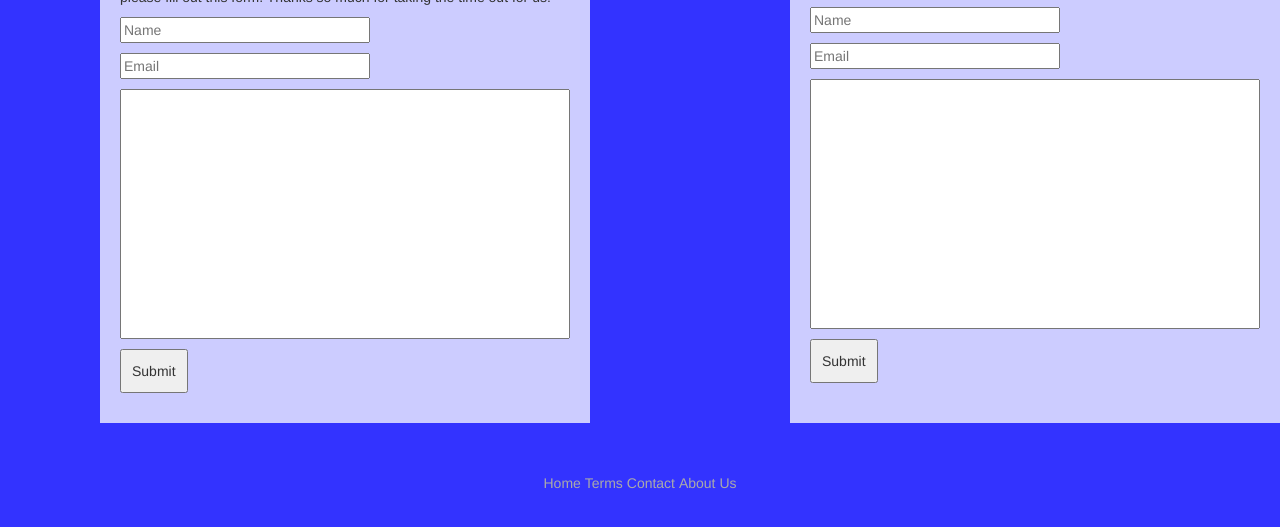
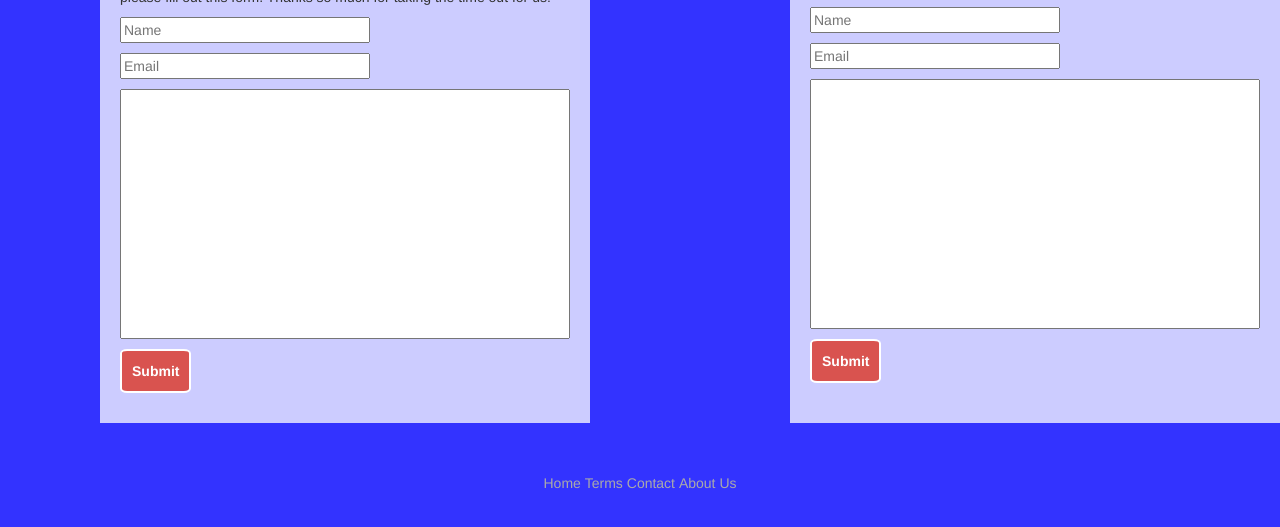
Before and after one commit to rachelwthomas/B-Team, a plain HTML site: page index.html in a window 1280 px wide. Shown: the part 273-800 px from the top of the page. Drawn offline with nearby package versions, Linux system fonts and the light colour scheme.

Commit message:
submit buttons styled

```diff
--- a/index.html
+++ b/index.html
@@ -41,7 +41,7 @@
     <input type="text" placeholder="Name" class="name"></input>
     <input type="text" placeholder="Email" class="email"></input>
     <input type="text" class="message" value=""></input>
-    <button type="button" class="submit-button">Submit</button>
+    <button type="button" class="submit-button btn-danger">Submit</button>
   </form>
 
 
@@ -53,7 +53,7 @@
     <input type="text" placeholder="Name" class="name"></input>
     <input type="text" placeholder="Email" class="email"></input>
     <input type="text" class="message" value=""></input>
-    <button type="button" class="submit-button">Submit</button>
+    <button type="button" class="submit-button btn-danger">Submit</button>
   </form>
 
 </div>
--- a/styles.css
+++ b/styles.css
@@ -85,6 +85,11 @@ body {
 .submit-button {
   padding: 1rem 1rem;
 
+  font-weight: bold;
+
+  border: solid 2px #FFF;
+  border-radius: 10%;
+
 }
 
 
```
